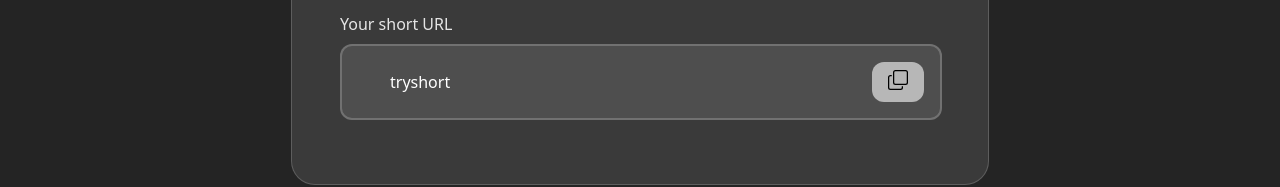
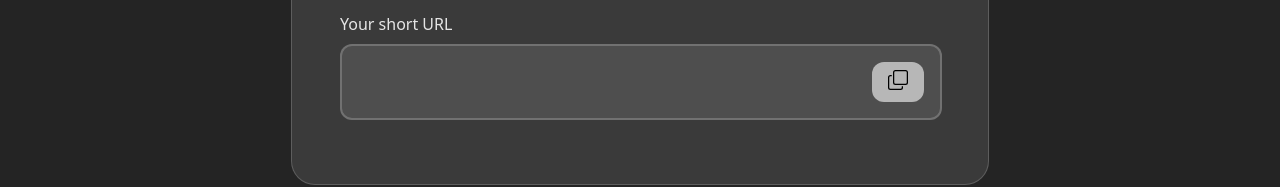
Before and after one commit to Jitkal/BonusPoints-URL-shorten, a React (Vite) app in the folder Url-shorten/: page / in a window 1280 px wide. Shown: the part 660-847 px from the top of the page. Built offline with nearby package versions, Linux system fonts and the light colour scheme.

Commit message:
generate unique shortURL

```diff
--- a/Url-shorten/src/components/ShortenURL.jsx
+++ b/Url-shorten/src/components/ShortenURL.jsx
@@ -2,16 +2,34 @@ import React, { useState, useEffect } from 'react'
 
 import '../styles/ShortenURL.css'
 import ResultURL from "./ResultURL.jsx";
-import axios from "axios";
 import { collection, addDoc } from "firebase/firestore";
 import db from "../firebase.js";
 
+const generateShortCode = (length = 6) => {
+    const chars = 'ABCDEFGHIJKLMNOPQRSTUVWXYZabcdefghijklmnopqrstuvwxyz0123456789';
+    let result = '';
+    for (let i = 0; i < length; i++) {
+        result += chars.charAt(Math.floor(Math.random() * chars.length));
+    }
+    return result;
+};
 
-const makeShorten = async (longURL) => {
+const getBaseURL = (longURL) => {
     try {
+        const url = new URL(longURL);
+        return `${url.protocol}//${url.hostname}`;
+    } catch (e) {
+        console.error("Invalid URL:", e);
+        return '';
+    }
+};
+
+const makeShorten = async (longURL,setResult) => {
+    try {
+        const shortURL = `${await getBaseURL(longURL)}/${generateShortCode()}`;
         const newSave = {
             longURL: longURL,
-            shortURL: 'shorten', // replace with res.data.result.short_link if using API
+            shortURL: shortURL,
             countClick: 0,
             created: Date.now(),
         };
@@ -20,7 +38,7 @@ const makeShorten = async (longURL) => {
         const saved=JSON.parse(localStorage.getItem('history')) || []
         saved.push(newSave);
         localStorage.setItem('history', JSON.stringify(saved));
-
+        setResult(shortURL)
     }catch (error) {
         console.log('firebase error',error);
     }
@@ -28,6 +46,7 @@ const makeShorten = async (longURL) => {
 }
 
 const ShortenURL=(props)=> {
+    const [result, setResult] = useState()
 
     return (
         <div className='Card'>
@@ -51,12 +70,12 @@ const ShortenURL=(props)=> {
                     </div>
 
 
-                    <button type="submit" onClick={()=>makeShorten(props.longUrl)}>
+                    <button type="submit" onClick={()=>makeShorten(props.longUrl,setResult)}>
                         make it shorter
                     </button>
                 </div>
 
-                <ResultURL shortURL={'tryshort'}/>
+                <ResultURL shortURL={result}/>
             </div>
         </div>
     )
```
